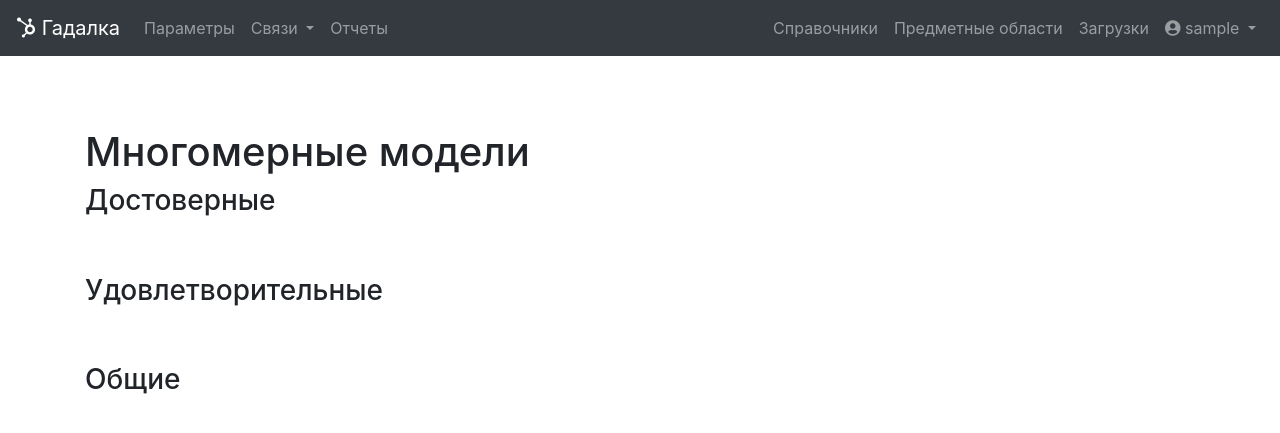
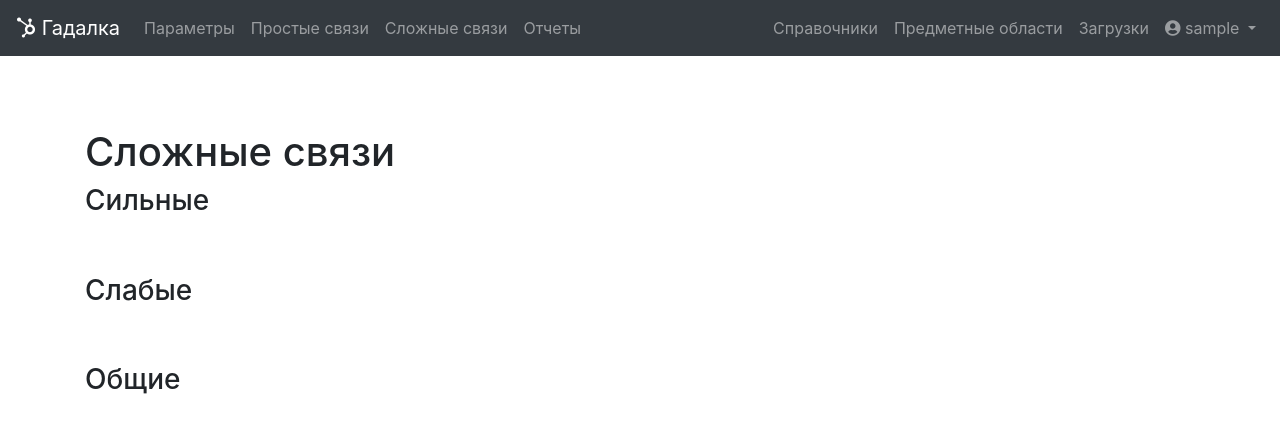
Before and after one commit to koe4toto/gadalka, a Flask app: page /multiple_models in a window 1280 px wide. Shown: the top 433 px of the page. Run offline with Flask 2, Linux system fonts and the light colour scheme; the visitor is signed in with stand-in values (Sample User, id 1); data that the repository does not hold is empty; some libraries are stand-ins or nearby versions.

Commit message:
Новая навигация для сложных связей

```diff
--- a/templates/includes/_navbar.html
+++ b/templates/includes/_navbar.html
@@ -12,15 +12,8 @@
     <ul class="navbar-nav mr-auto">
       {% if session.logged_in %}
       <li class="nav-item"><a class="nav-link" href="/measures">Параметры</a></li>
-      <li class="nav-item dropdown">
-          <a class="nav-link dropdown-toggle" href="#" data-toggle="dropdown" aria-haspopup="true" aria-expanded="false">
-           Связи
-          </a>
-          <div class="dropdown-menu dropdown-menu-left" aria-labelledby="navbarDropdownMenuLink">
-            <a class="dropdown-item" href="/pair_models">Парные</a>
-            <a class="dropdown-item" href="/multiple_models">Многомерные</a>
-          </div>
-        </li>
+      <li class="nav-item"><a class="nav-link" href="/pair_models">Простые связи</a></li>
+      <li class="nav-item"><a class="nav-link" href="/multiple_models">Сложные связи</a></li>
       <li class="nav-item"><a class="nav-link" href="/about">Отчеты</a></li>
       {% else %}
       {% endif %}
--- a/templates/multiple_models.html
+++ b/templates/multiple_models.html
@@ -1,8 +1,8 @@
 {% extends 'layout.html' %}
 
 {% block body %}
-<h1>Многомерные модели</h1>
-<h3>Достоверные</h3>
+<h1>Сложные связи</h1>
+<h3>Сильные</h3>
 <div class="list-group">
     {% for i in good %}
       <a href="data_area/{{ i[0] }}" class="list-group-item list-group-item-action flex-column align-items-start">
@@ -14,7 +14,7 @@
     </div>
 <br>
 <br>
-<h3>Удовлетворительные</h3>
+<h3>Слабые</h3>
 <div class="list-group">
     {% for i in norm %}
       <a href="data_area/{{ i[0] }}" class="list-group-item list-group-item-action flex-column align-items-start">
--- a/templates/pair_models.html
+++ b/templates/pair_models.html
@@ -1,7 +1,7 @@
 {% extends 'layout.html' %}
 
 {% block body %}
-<h1>Парные связи</h1>
+<h1>Простые связи</h1>
 <br>
     <div class="list-group">
     {% for i in list %}
```
